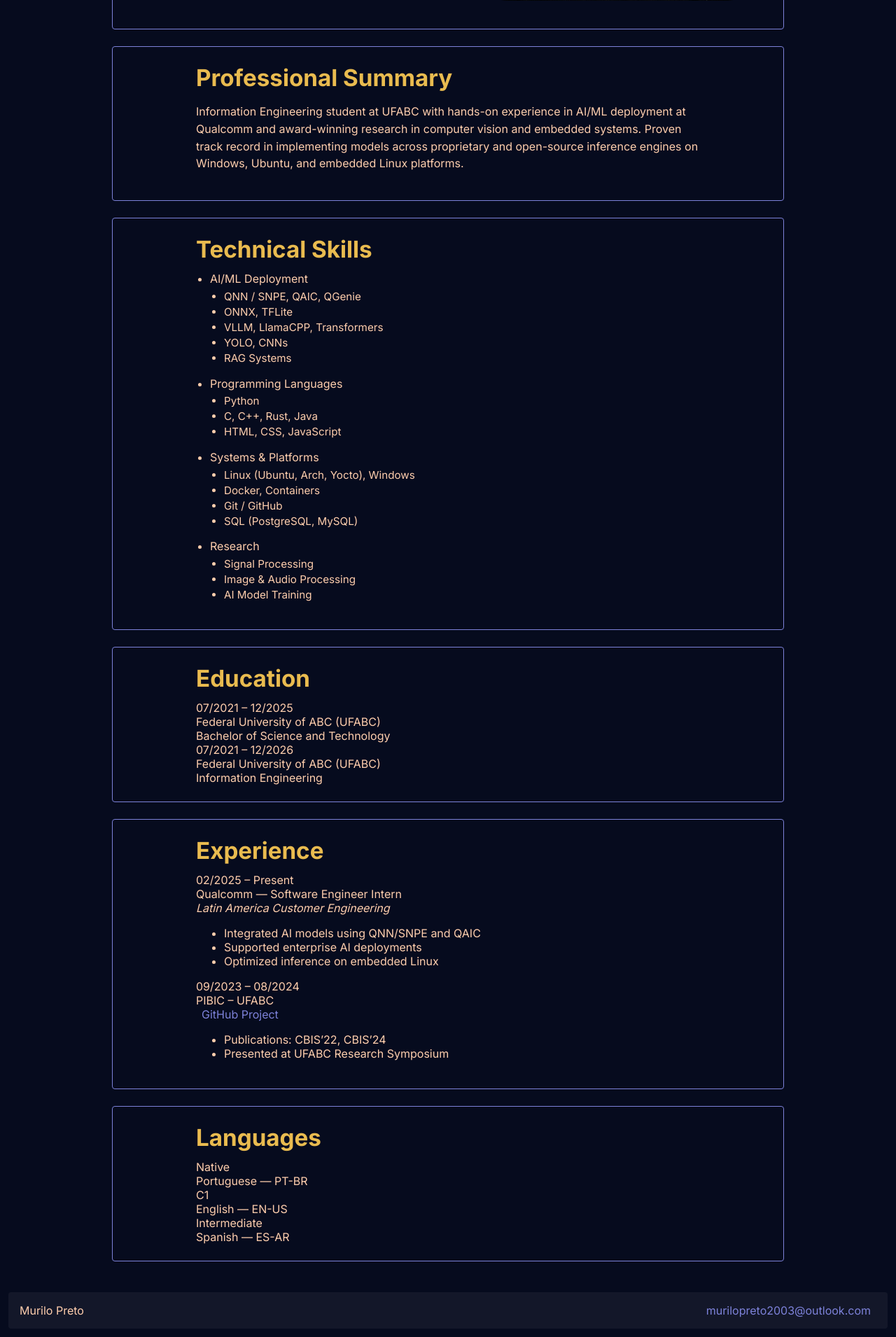
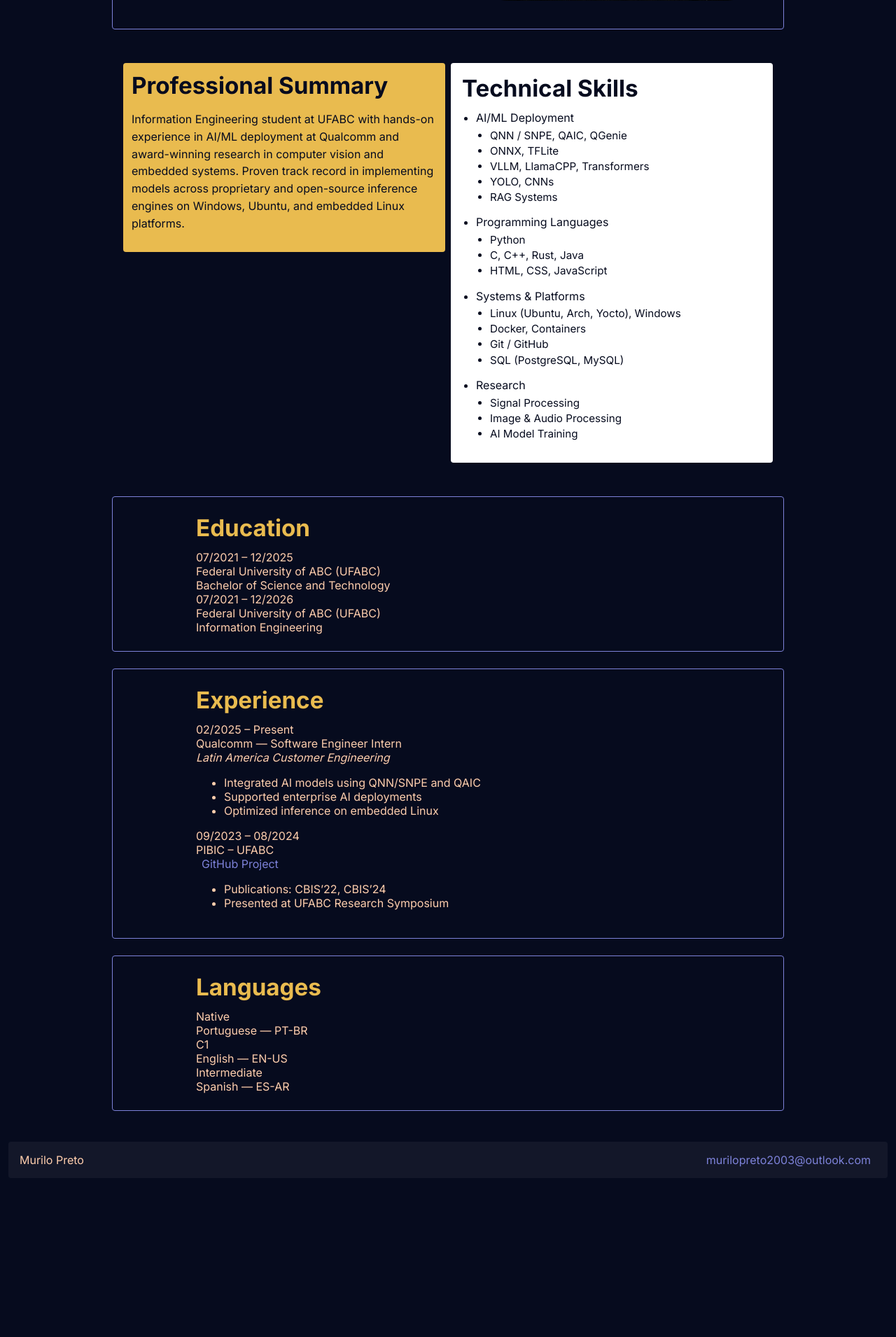
Before and after one commit to murilo-preto/portfolio, a Flask app: page /cv in a window 1280 px wide. Shown: the part 524-2434 px from the top of the page at 70% size. After the commit the page ends 2207 px from the top, so only its background shows below. Run offline with Flask 3, Linux system fonts and the light colour scheme.

Commit message:
double section

```diff
--- a/flask_server/static/css/styles.css
+++ b/flask_server/static/css/styles.css
@@ -55,6 +55,10 @@ p {
   line-height: 1.55;
 }
 
+.p-inverted {
+  color: var(--color-bg);
+}
+
 small {
   font-size: 0.833rem;
   color: var(--color-muted);
@@ -66,6 +70,7 @@ a {
   transition: color 0.15s ease, text-decoration-color 0.15s ease;
   padding: 8px;
 }
+
 
 
 nav a[aria-current="page"]::before {
@@ -131,6 +136,26 @@ section {
 .section-inner {
   max-width: 720px;
   margin: 0 auto;
+}
+
+.section-inner-secondary{
+  background-color: #FFFFFF;
+  padding: 16px;
+  border-radius: var(--radius-sm);
+}
+
+.block-inverted{
+  background-color: var(--color-heading);
+  border-radius: var(--radius-sm);
+  max-width: 480px;
+  padding: 12px;
+}
+
+.two-blocks {
+  border: 0px;
+  display: grid;
+  grid-template-columns: 1fr 1fr;
+  gap: 8px;
 }
 
 /* =========================
--- a/flask_server/templates/cv.html
+++ b/flask_server/templates/cv.html
@@ -40,23 +40,24 @@
         </div>
       </section>
 
-      <section>
+      <section class="two-blocks">
         <div class="section-inner">
-          <h2>Professional Summary</h2>
-          <p>
+          <div class="block-inverted">
+            <h2 class="p-inverted">Professional Summary</h2>
+            <p class="p-inverted">
             Information Engineering student at UFABC with hands-on experience in AI/ML deployment
             at Qualcomm and award-winning research in computer vision and embedded systems.
             Proven track record in implementing models across proprietary and open-source
             inference engines on Windows, Ubuntu, and embedded Linux platforms.
             </p>
           </div>
-      </section>
+        </div>
 
-      <section>
-        <div class="section-inner">
-          <h2>Technical Skills</h2>
+        <div class="section-inner-secondary">
+          <div class="p-inverted">
+            <h2 class="p-inverted">Technical Skills</h2>
+            <div class="cv_list">
 
-          <div class="cv_list">
               <ul>
                 <li>
                   AI/ML Deployment
@@ -97,6 +98,7 @@
                   </ul>
                 </li>
               </ul>
+            </div>
           </div>
         </div>
       </section>
```
Lines whose indentation alone changed are shown as unchanged.
